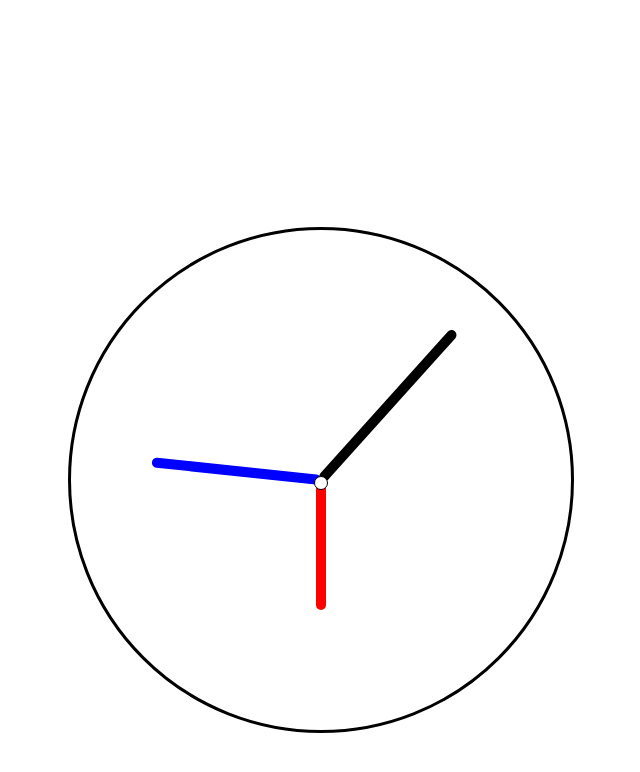
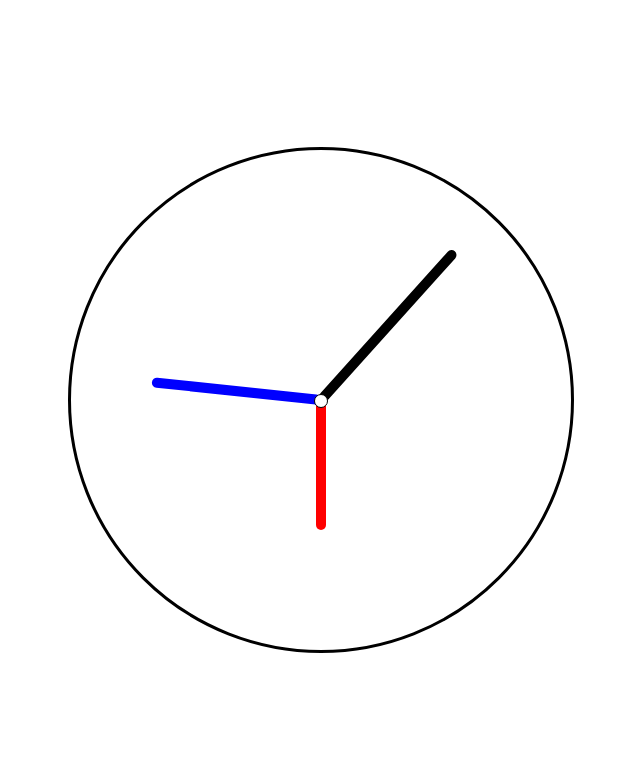
Before and after one commit to bernadette1008/HTML-JS-clock, a plain HTML site: page index.html in a window 1280 px wide. Shown: the whole page, without its empty margins (319-959 px from the left). Drawn offline with Linux system fonts and the light colour scheme.

Commit message:
Update index.html

```diff
--- a/index.html
+++ b/index.html
@@ -11,15 +11,20 @@
         }
         body {
             width: 100%;
-            height: 960px;
+            height: 100%;
             display: flex;
             justify-content: center;
             align-items: center;
         }
-        #body {
+        #clock-body {
             position: absolute;
+            top: 50%;
+            left: 50%;
+            transform: translate(-50%, -50%);
+            /* 시계 크기 */
             width: 500px;
             height: 500px;
+
             background-color: rgba(0, 0, 0, 0);
             border: 3px solid black;
             border-radius: 100%;
@@ -42,8 +47,9 @@
             height: 12px;
             border: 1px solid black;
             border-radius: 10px;
-            transform: translate(0px, -4px);
             z-index: 4;
+            /* 센터 위치 조정 */
+            transform: translate(0px, -6px);
         }
         #hour {
             position: absolute;
@@ -52,7 +58,8 @@
             border-radius: 10px;
             background-color: red;
             transform-origin: top;
-            transition-duration: 1s;
+            /* duration을 활성화할 경우 침이 더욱 부드럽게 움직임 */
+            /* transition-duration: 1s; */
             z-index: 3;
         }
         #minute {
@@ -62,7 +69,7 @@
             border-radius: 10px;
             background-color: blue;
             transform-origin: top;
-            transition-duration: 1s;
+            /* transition-duration: 1s; */
             z-index: 2;
         }
         #second {
@@ -78,7 +85,7 @@
     </style>
 </head>
 <body onload="clock()">
-    <div id="body">
+    <div id="clock-body">
         <div id="center">
             <div id="hour"></div>
             <div id="minute"></div>
@@ -93,6 +100,8 @@
         let maxHour = 0;
         let maxMinute = 0;
         let maxSecond = 0;
+        // 프레임 문제로 최대 각도는 180deg가 아닌 174deg임
+        // 단 컴퓨터마다 다를 수 있으므로 상황에 따라 수정바람
         let checkH = 174;
         let checkM = 174;
         let checkS = 174;
```
